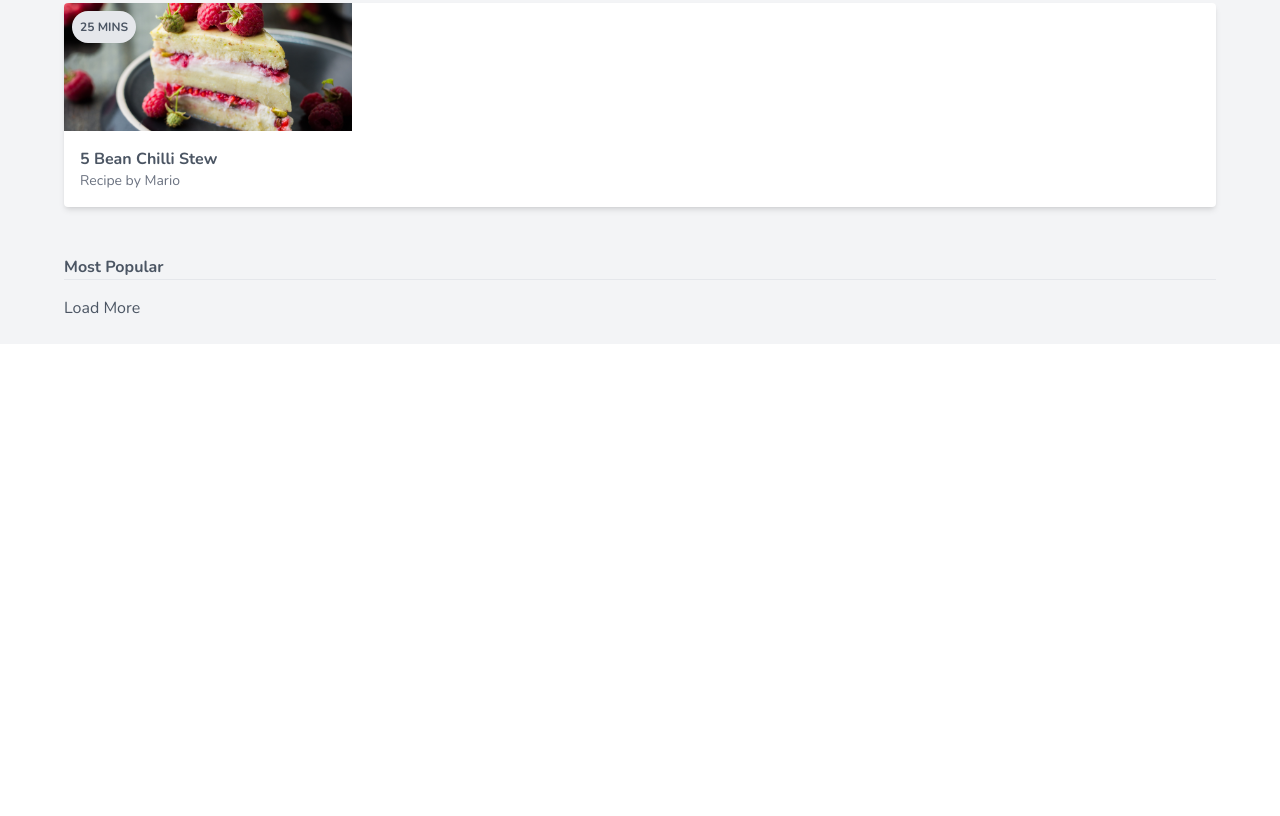
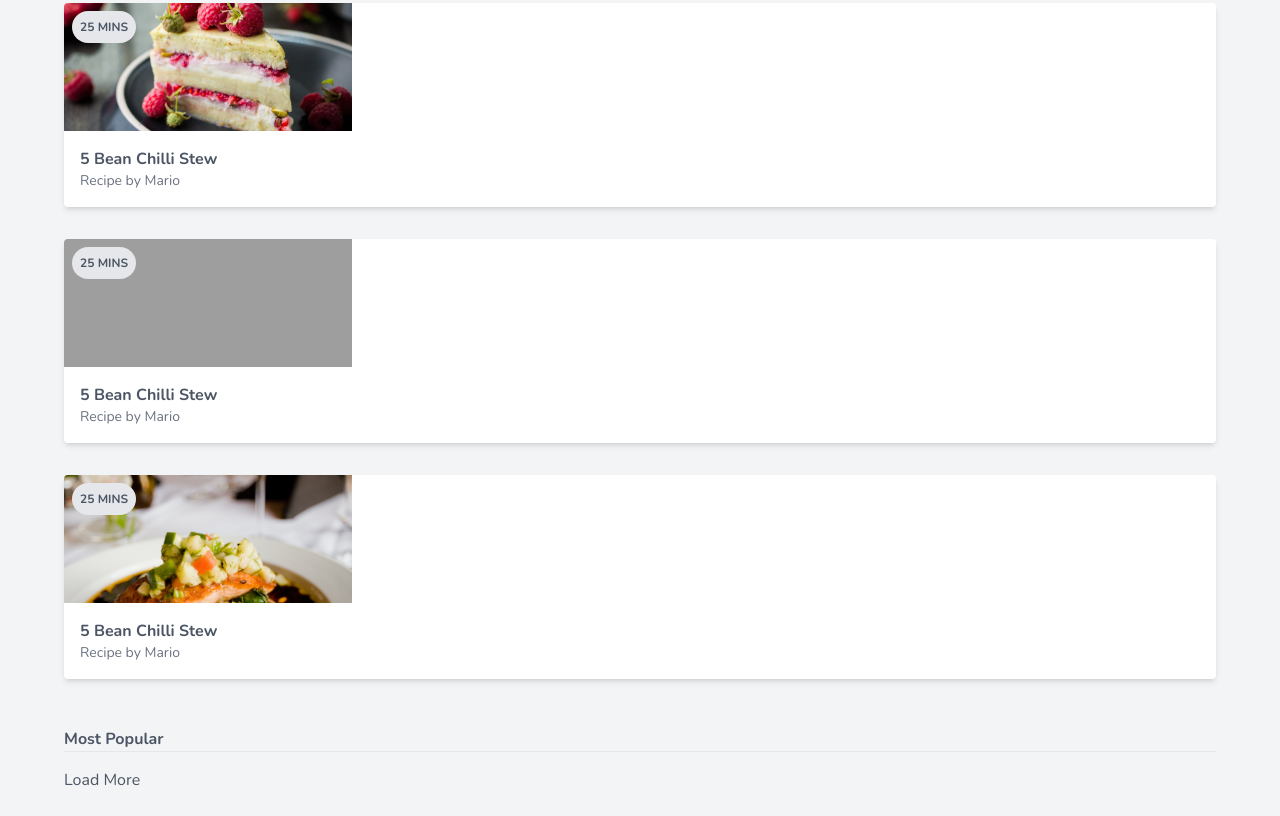
Before and after one commit to RahimliZakir/TailwindCSS-Using, a website: page src/index.html in a window 1280 px wide. Shown: the part 419-1235 px from the top of the page. Before the commit the page ends 800 px from the top, so only its background shows below. Drawn offline with nearby package versions, Linux system fonts and the light colour scheme; grey boxes are pictures that could not be loaded.

Commit message:
@apply Directive

```diff
--- a/src/css/style.css
+++ b/src/css/style.css
@@ -3,3 +3,11 @@
 @tailwind base;
 @tailwind components;
 @tailwind utilities;
+
+.card {
+  @apply mt-8 bg-white rounded overflow-hidden shadow-md relative;
+}
+
+.badge {
+  @apply bg-gray-200 text-xs uppercase font-bold rounded-full absolute top-0 ml-2 mt-2 p-2;
+}
--- a/src/index.html
+++ b/src/index.html
@@ -51,7 +51,7 @@
         <h4 class="font-bold mt-12 border-b">Latest Recipes</h4>
         <div>
           <!-- Cards Go Here -->
-          <div class="mt-8 bg-white rounded overflow-hidden shadow-md relative">
+          <div class="card">
             <div class="w-1/4">
               <img
                 src="img/anna-tukhfatullina-food-photographer-stylist-Mzy-OjtCI70-unsplash.jpg"
@@ -63,7 +63,39 @@
               <span class="font-bold">5 Bean Chilli Stew</span>
               <span class="block text-gray-500 text-sm">Recipe by Mario</span>
             </div>
-            <div class="bg-gray-200 text-xs uppercase font-bold rounded-full absolute top-0 ml-2 mt-2 p-2">
+            <div class="badge">
+              <span>25 mins</span>
+            </div>
+          </div>
+          <div class="card">
+            <div class="w-1/4">
+              <img
+                src="img/anh-nguyen-kcA-c3f_3FE-unsplash.jpg"
+                class="w-full h-60 sm:h-32 object-cover"
+                alt=""
+              />
+            </div>
+            <div class="m-4">
+              <span class="font-bold">5 Bean Chilli Stew</span>
+              <span class="block text-gray-500 text-sm">Recipe by Mario</span>
+            </div>
+            <div class="badge">
+              <span>25 mins</span>
+            </div>
+          </div>
+          <div class="card">
+            <div class="w-1/4">
+              <img
+                src="img/casey-lee-awj7sRviVXo-unsplash.jpg"
+                class="w-full h-60 sm:h-32 object-cover"
+                alt=""
+              />
+            </div>
+            <div class="m-4">
+              <span class="font-bold">5 Bean Chilli Stew</span>
+              <span class="block text-gray-500 text-sm">Recipe by Mario</span>
+            </div>
+            <div class="badge">
               <span>25 mins</span>
             </div>
           </div>
```
Also changed, not shown: public/css/style.css.
